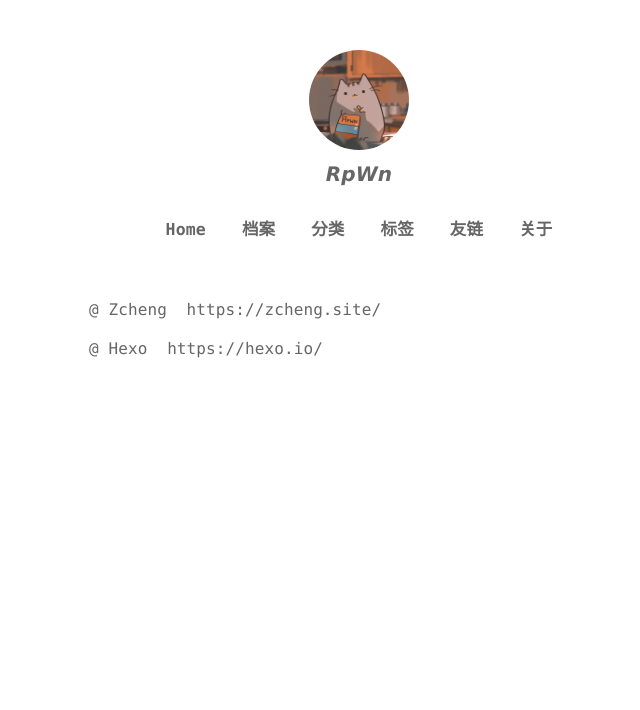
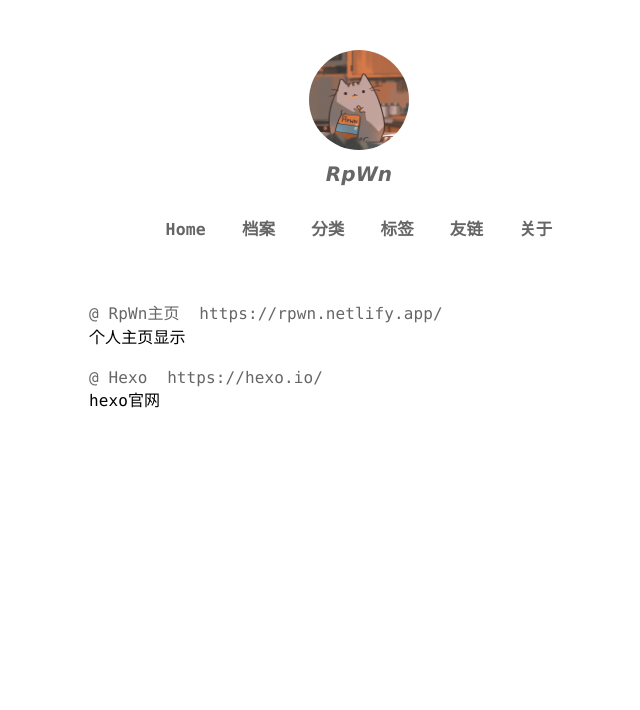
Before and after one commit to TTRRH/TTRRH.github.io, a plain HTML site: page friends/index.html in a window 1280 px wide. Shown: the top 710 px of the page, without its empty margins (281-921 px from the left). Drawn offline with nearby package versions, Linux system fonts and the light colour scheme; some packages are replaced by stand-ins of ours; a script that the page names is missing; a small style sheet from the web is missing.

Commit message:
Site updated: 2022-10-20 14:41:44

```diff
--- a/friends/index.html
+++ b/friends/index.html
@@ -171,12 +171,12 @@ daovoice('update');
     <div class="friend-list">
 
         <div class="friend-list-item">
-          <span class="nickname">@ Zcheng</span>
-          <a href="https://zcheng.site/" target="_blank">
-            <span class="site-path">https://zcheng.site/</span>
+          <span class="nickname">@ RpWn主页</span>
+          <a href="https://rpwn.netlify.app/" target="_blank">
+            <span class="site-path">https://rpwn.netlify.app/</span>
           </a>
           <p class="card-meta">
-
+            个人主页显示
           </p>
         </div>
 
@@ -186,7 +186,7 @@ daovoice('update');
             <span class="site-path">https://hexo.io/</span>
           </a>
           <p class="card-meta">
-
+            hexo官网
           </p>
         </div>
 
```
